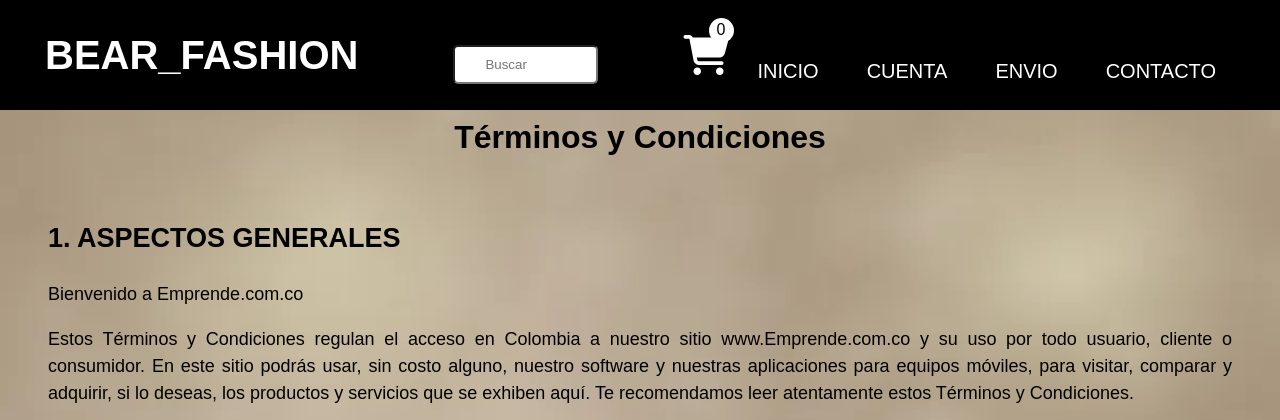
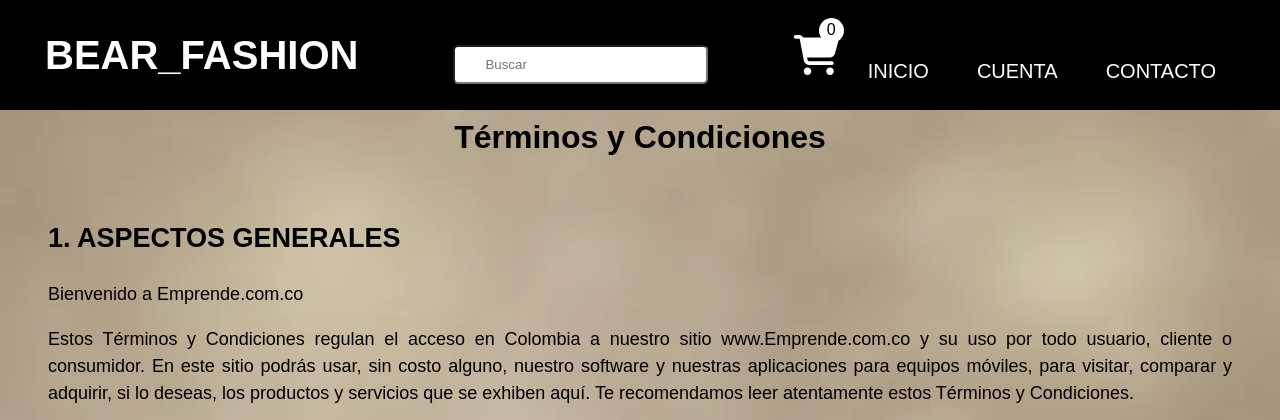
Before and after one commit to PabloHenao19/admin, a PHP site: page /ecommerce/contacto.php in a window 1280 px wide. Shown: the top 420 px of the page. Run offline with PHP 8.4, Linux system fonts and the light colour scheme; some libraries are stand-ins or nearby versions.

Commit message:
fist_03_07_23

```diff
--- a/ecommerce/caballero.php
+++ b/ecommerce/caballero.php
@@ -66,7 +66,7 @@ $productsHombre = getProducts('hombre');
               <!--Esto es el final del carrito-->
                   <li class="nav-menu-item"><a href="general.php" class="nav-menu-link nav-like">Inicio</a></li>
                   <li class="nav-menu-item"><a href="index.php" class="nav-menu-link nav-like">Cuenta</a></li>
-                  <li class="nav-menu-item"><a href="Envio.html" class="nav-menu-link nav-like">Envio</a></li>
+
                   <li class="nav-menu-item"><a href="Contacto.html" class="nav-menu-link nav-like">Contacto</a></li>
             </ul>
               </nav>
--- a/ecommerce/calzado.php
+++ b/ecommerce/calzado.php
@@ -66,7 +66,7 @@ $productsCalzado = getProducts('calzado');
               <!--Esto es el final del carrito-->
                   <li class="nav-menu-item"><a href="general.php" class="nav-menu-link nav-like">Inicio</a></li>
                   <li class="nav-menu-item"><a href="index.php" class="nav-menu-link nav-like">Cuenta</a></li>
-                  <li class="nav-menu-item"><a href="Envio.html" class="nav-menu-link nav-like">Envio</a></li>
+
                   <li class="nav-menu-item"><a href="Contacto.html" class="nav-menu-link nav-like">Contacto</a></li>
             </ul>
               </nav>
--- a/ecommerce/carrito.js
+++ b/ecommerce/carrito.js
@@ -59,6 +59,7 @@ const rowProduct = document.querySelector('.row-product')
            showHTML();
         }
     });
+
 
     rowProduct.addEventListener('click', (e) =>{
         if (e.target.classList.contains ('icon-close')) {
--- a/ecommerce/contacto.php
+++ b/ecommerce/contacto.php
@@ -59,10 +59,10 @@
               </div>
           </div>
           <!--Esto es el final del carrito-->
-              <li class="nav-menu-item"><a href="Project.html" class="nav-menu-link nav-like">Inicio</a></li>
-              <li class="nav-menu-item"><a href="formulario1.html" class="nav-menu-link nav-like">Cuenta</a></li>
-              <li class="nav-menu-item"><a href="Envio.html" class="nav-menu-link nav-like">Envio</a></li>
-              <li class="nav-menu-item"><a href="Contacto.html" class="nav-menu-link nav-like">Contacto</a></li>
+              <li class="nav-menu-item"><a href="general.php" class="nav-menu-link nav-like">Inicio</a></li>
+              <li class="nav-menu-item"><a href="index.php" class="nav-menu-link nav-like">Cuenta</a></li>
+
+              <li class="nav-menu-item"><a href="contacto.php" class="nav-menu-link nav-like">Contacto</a></li>
         </ul>
           </nav>
 
--- a/ecommerce/dama.php
+++ b/ecommerce/dama.php
@@ -66,8 +66,8 @@ $productsDama = getProducts('dama');
               <!--Esto es el final del carrito-->
                   <li class="nav-menu-item"><a href="general.php" class="nav-menu-link nav-like">Inicio</a></li>
                   <li class="nav-menu-item"><a href="index.php" class="nav-menu-link nav-like">Cuenta</a></li>
-                  <li class="nav-menu-item"><a href="Envio.html" class="nav-menu-link nav-like">Envio</a></li>
-                  <li class="nav-menu-item"><a href="Contacto.html" class="nav-menu-link nav-like">Contacto</a></li>
+
+                  <li class="nav-menu-item"><a href="contacto.php" class="nav-menu-link nav-like">Contacto</a></li>
             </ul>
               </nav>
 
--- a/ecommerce/general.php
+++ b/ecommerce/general.php
@@ -66,8 +66,8 @@
           Esto es el final del carrito-->
               <li class="nav-menu-item"><a href="general.php" class="nav-menu-link nav-like">Inicio</a></li>
               <li class="nav-menu-item"><a href="index.php" class="nav-menu-link nav-like">Cuenta</a></li>
-              <li class="nav-menu-item"><a href="envio.php" class="nav-menu-link nav-like">Envio</a></li>
-              <li class="nav-menu-item"><a href="Contacto.php" class="nav-menu-link nav-like">Contacto</a></li>
+
+              <li class="nav-menu-item"><a href="contacto.php" class="nav-menu-link nav-like">Contacto</a></li>
         </ul>
           </nav>
 
--- a/ecommerce/index.php
+++ b/ecommerce/index.php
@@ -73,7 +73,7 @@ if (isset($_SESSION['user_id'])) {
             Esto es el final del carrito-->
                 <li class="nav-menu-item"><a href="general.php" class="nav-menu-link nav-like">Inicio</a></li>
                 <li class="nav-menu-item"><a href="login.php" class="nav-menu-link nav-like">Cuenta</a></li>
-                <li class="nav-menu-item"><a href="envio.php" class="nav-menu-link nav-like">Envio</a></li>
+
                 <li class="nav-menu-item"><a href="contacto.php" class="nav-menu-link nav-like">Contacto</a></li>
           </ul>
             </nav>
--- a/ecommerce/infantil.php
+++ b/ecommerce/infantil.php
@@ -66,8 +66,8 @@ $productsInfantil= getProducts('infantil');
               <!--Esto es el final del carrito-->
                   <li class="nav-menu-item"><a href="general.php" class="nav-menu-link nav-like">Inicio</a></li>
                   <li class="nav-menu-item"><a href="index.php" class="nav-menu-link nav-like">Cuenta</a></li>
-                  <li class="nav-menu-item"><a href="Envio.html" class="nav-menu-link nav-like">Envio</a></li>
-                  <li class="nav-menu-item"><a href="Contacto.html" class="nav-menu-link nav-like">Contacto</a></li>
+
+                  <li class="nav-menu-item"><a href="contacto.php" class="nav-menu-link nav-like">Contacto</a></li>
             </ul>
               </nav>
 
```
